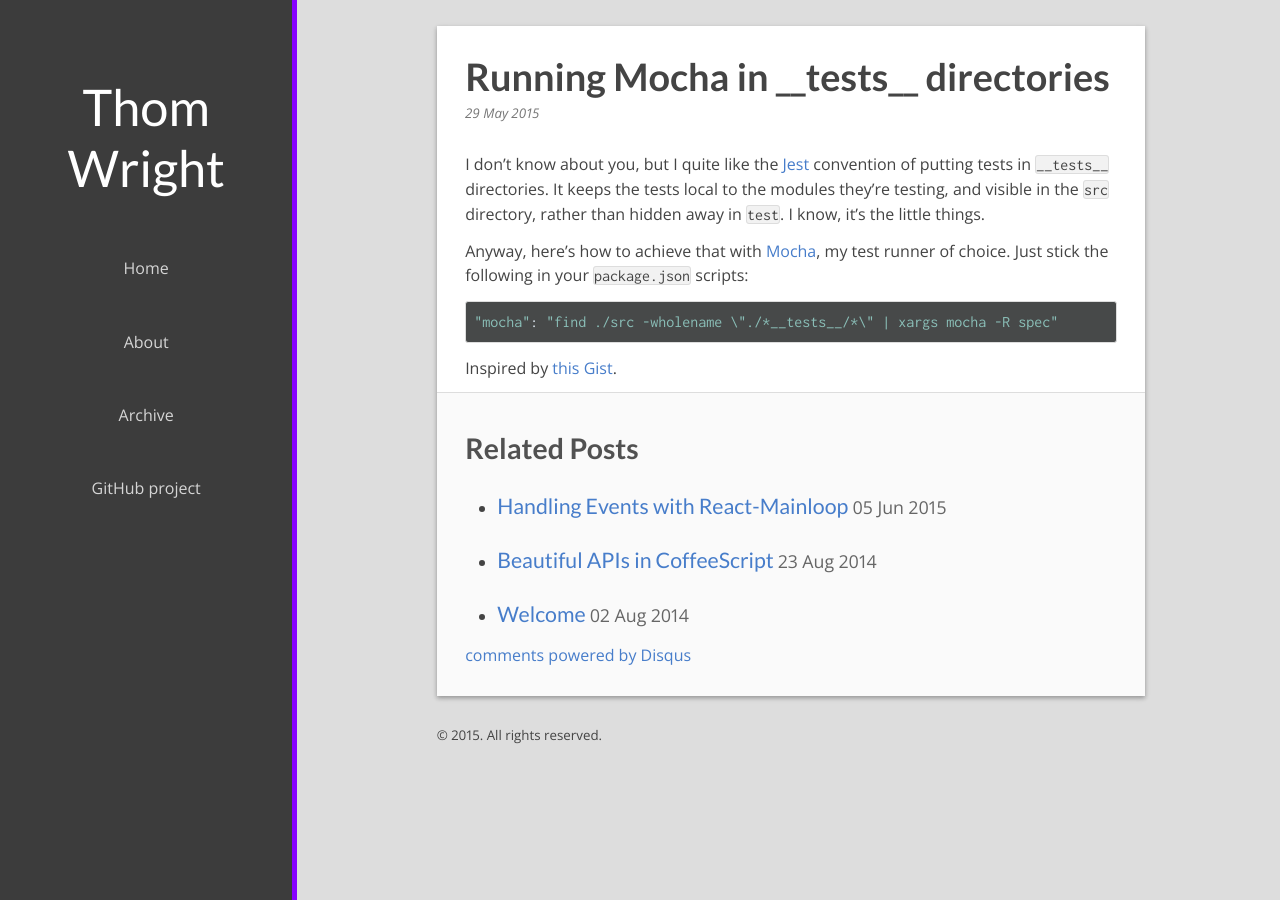
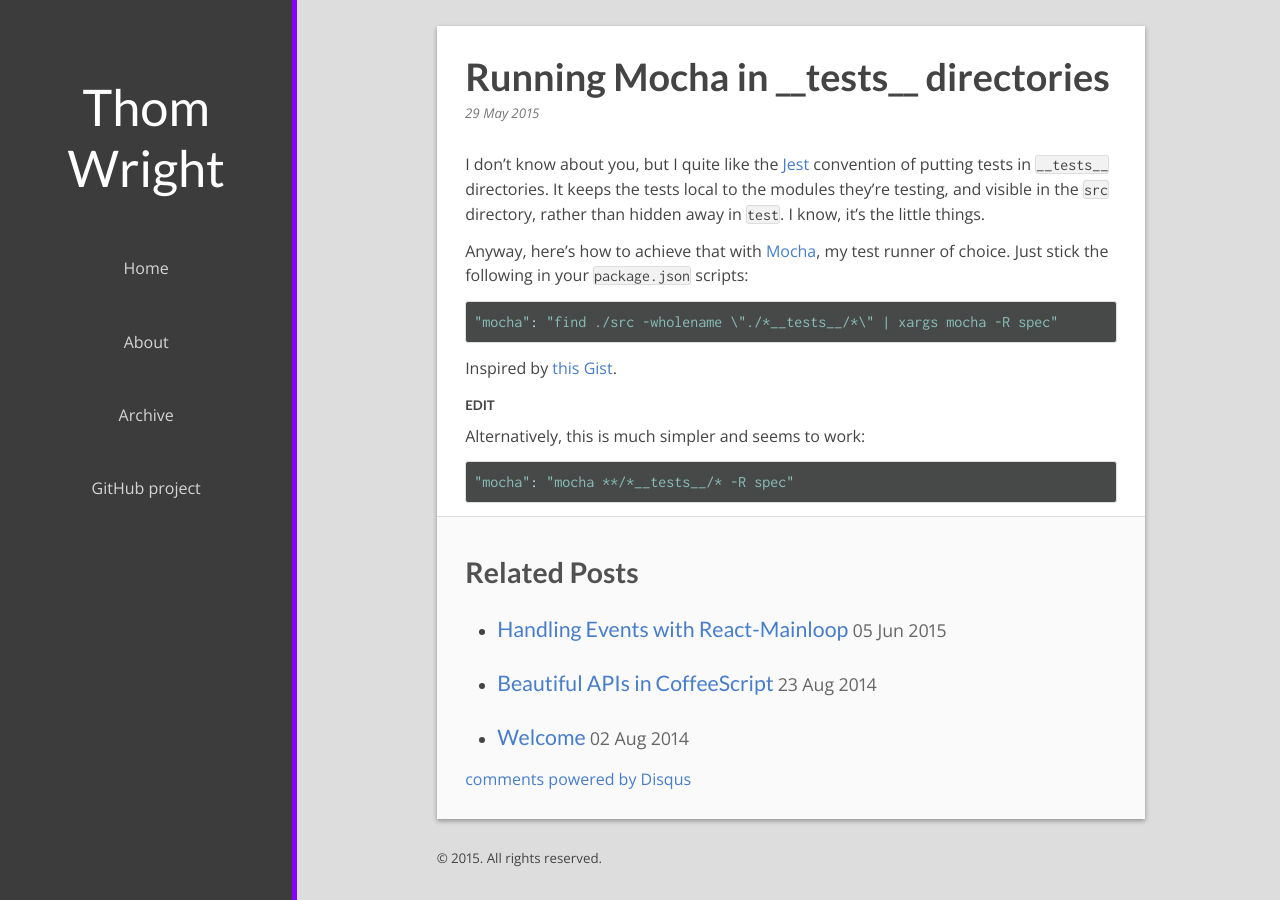
Before and after one commit to ThomWright/ThomWright.github.io, a Jekyll site: the page built from _posts/2015-05-29-running-mocha-like-jest.md, in a window 1280 px wide. Built offline with Jekyll 4.4.1, drawn with Linux system fonts in a browser that asks for light colours; nearby versions of some CDN libraries; Markdown is read by kramdown in place of the engine named in the settings; comment, search, counter and statistics services are not loaded.

Commit message:
Update mocha post with simpler solution

````diff
--- a/_posts/2015-05-29-running-mocha-like-jest.md
+++ b/_posts/2015-05-29-running-mocha-like-jest.md
@@ -12,3 +12,11 @@
 ```
 
 Inspired by [this Gist](https://gist.github.com/timoxley/1721593).
+
+##### EDIT
+
+Alternatively, this is much simpler and seems to work:
+
+```json
+"mocha": "mocha **/*__tests__/* -R spec"
+```
````
